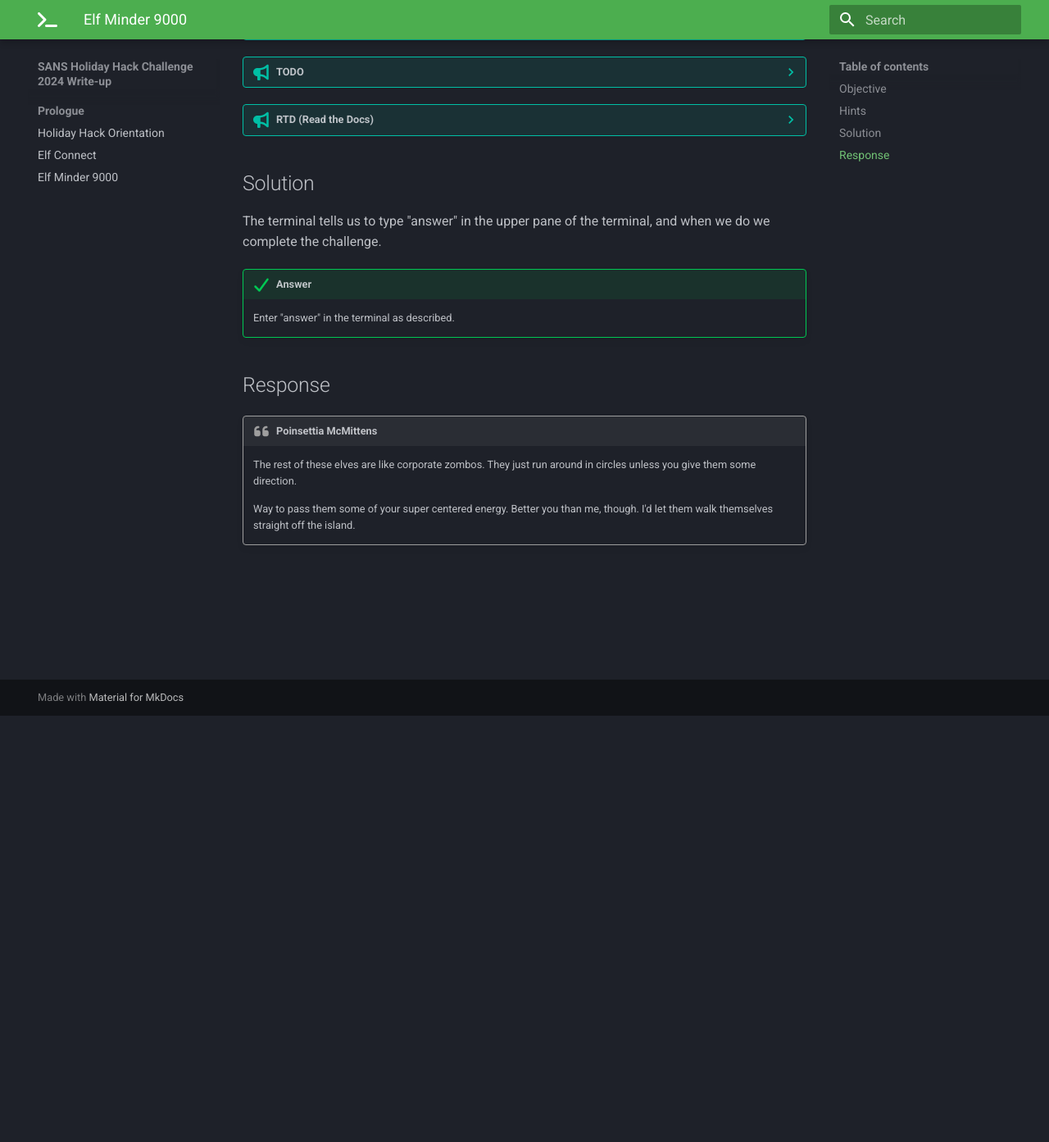
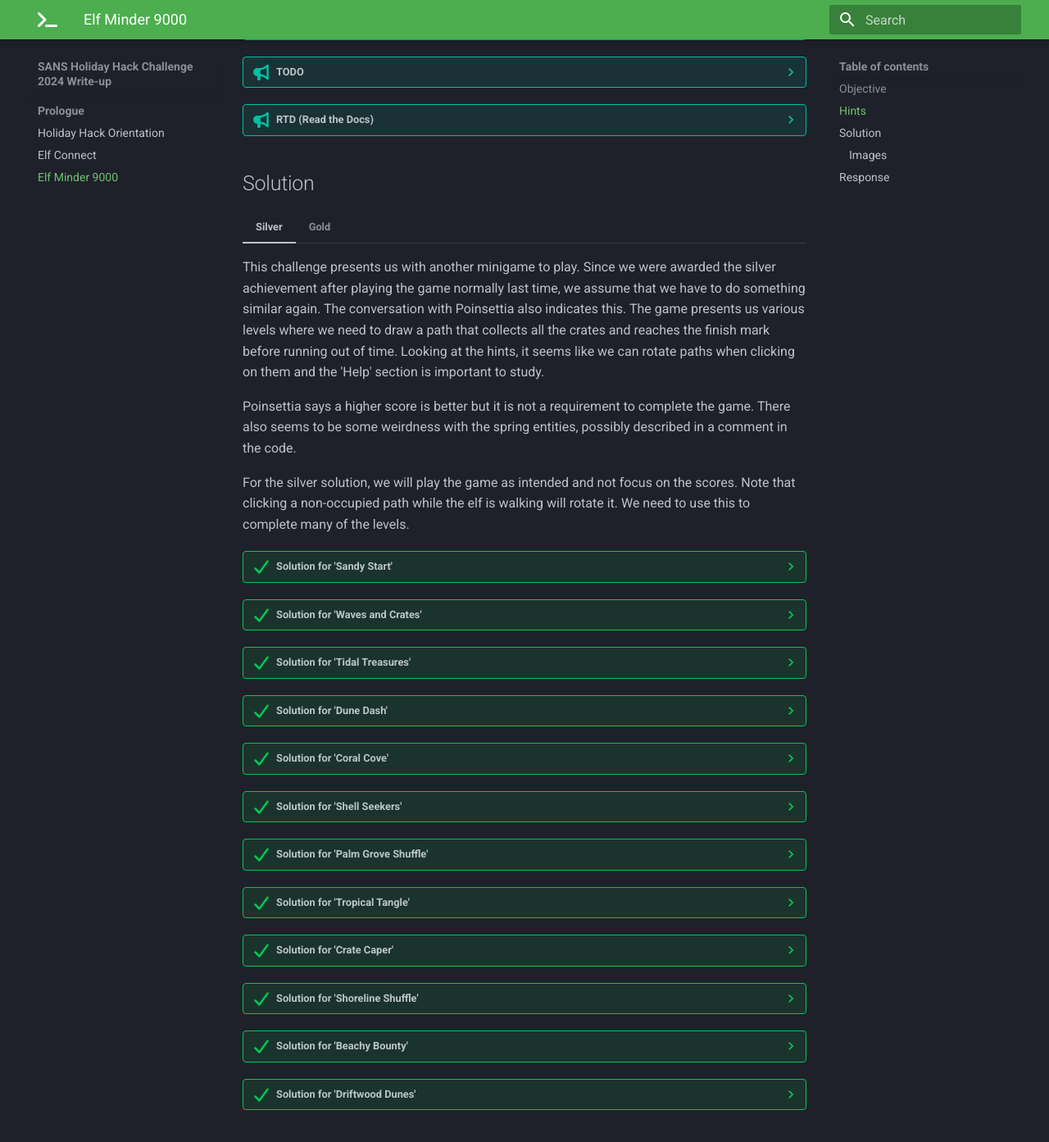
Before and after one commit to TomInTheBytes/SANS-HHC-2024, an MkDocs documentation site: the page built from docs/Prologue/elf_minder_9000.md, in a window 1280 px wide and 1400 px high, scrolled down 527 px. Shown: the top 1393 px of the window at 82% size. Built offline with MkDocs 1.6.1 and Material for MkDocs 9.7.7, drawn with Linux system fonts in a browser that asks for light colours.

Commit message:
first version for prologue

````diff
--- a/docs/Prologue/elf_minder_9000.md
+++ b/docs/Prologue/elf_minder_9000.md
@@ -20,13 +20,13 @@
 
     {==The faster you get there, the better your score!==}
 
-    I've run into some {==weirdness with the springs==} though. If I had created this game it would've been a lot more {==stable==}, but I won't comment on that any further.
+    I've run into some {==weirdness with the springs==} though. If I had created this game it would've been a lot more stable, but I won't {==comment==} on that any further.
 
 ## Hints
 
 ??? tip "Reusable Paths"
 
-    Some levels will require you to click and rotate paths in order for your elf to collect all the crates.
+    Some levels will require you to {==click and rotate paths==} in order for your elf to collect all the crates.
 
 ??? tip "TODO"
 
@@ -38,11 +38,108 @@
 
 ## Solution
 
-The terminal tells us to type "answer" in the upper pane of the terminal, and when we do we complete the challenge.
+=== "Silver"
 
-!!! success "Answer"
+    This challenge presents us with another minigame to play. Since we were awarded the silver achievement after playing the game normally last time, we assume that we have to do something similar again. The conversation with Poinsettia also indicates this. The game presents us various levels where we need to draw a path that collects all the crates and reaches the finish mark before running out of time. Looking at the hints, it seems like we can rotate paths when clicking on them and the 'Help' section is important to study.
 
-    Enter "answer" in the terminal as described.
+    Poinsettia says a higher score is better but it is not a requirement to complete the game. There also seems to be some weirdness with the spring entities, possibly described in a comment in the code.
+
+    For the silver solution, we will play the game as intended and not focus on the scores. Note that clicking a non-occupied path while the elf is walking will rotate it. We need to use this to complete many of the levels.
+
+    ??? success "Solution for 'Sandy Start'"
+
+        ![Image title](../images/elf_minder_9000/elf_minder_9000_level1.png)
+
+    ??? success "Solution for 'Waves and Crates'"
+
+        ![Image title](../images/elf_minder_9000/elf_minder_9000_level2.png)
+
+    ??? success "Solution for 'Tidal Treasures'"
+
+        ![Image title](../images/elf_minder_9000/elf_minder_9000_level3.png)
+
+    ??? success "Solution for 'Dune Dash'"
+
+        ![Image title](../images/elf_minder_9000/elf_minder_9000_level4.png)
+
+    ??? success "Solution for 'Coral Cove'"
+
+        ![Image title](../images/elf_minder_9000/elf_minder_9000_level5.png)
+
+    ??? success "Solution for 'Shell Seekers'"
+
+        ![Image title](../images/elf_minder_9000/elf_minder_9000_level6.png)
+
+    ??? success "Solution for 'Palm Grove Shuffle'"
+
+        ![Image title](../images/elf_minder_9000/elf_minder_9000_level7.png)
+
+    ??? success "Solution for 'Tropical Tangle'"
+
+        ![Image title](../images/elf_minder_9000/elf_minder_9000_level8.png)
+
+    ??? success "Solution for 'Crate Caper'"
+
+        ![Image title](../images/elf_minder_9000/elf_minder_9000_level9.png)
+
+    ??? success "Solution for 'Shoreline Shuffle'"
+
+        ![Image title](../images/elf_minder_9000/elf_minder_9000_level10.png)
+
+    ??? success "Solution for 'Beachy Bounty'"
+
+        ![Image title](../images/elf_minder_9000/elf_minder_9000_level11.png)
+
+    ??? success "Solution for 'Driftwood Dunes'"
+
+        ![Image title](../images/elf_minder_9000/elf_minder_9000_level12.png)
+
+=== "Gold"
+
+    After completing all the levels for the silver achievement, an additional one will appear for gold. This one is unsolvable with the standard ruleset. We need to exploit a bug in the game code to complete it. As mentioned in the hints, there is some funky behavior with the spring entity. Looking through the code, we find the following snippet:
+
+    ``` js title="Bugged code for spring entity in 'guide.js'" linenums="1" hl_lines="20"
+        getSpringTarget(springCell) {
+            // ..
+            do {
+                searchIndex += 1;
+                nextPoint = [ nextPoint[0] + dx, nextPoint[1] + dy ];
+
+                entityHere = this.entities.find(entity =>
+                    ~[
+                        EntityTypes.PORTAL,
+                        EntityTypes.SPRING,
+                    ].indexOf(entity[2]) &&
+                    searchIndex &&
+                    entity[0] === nextPoint[0] &&
+                    entity[1] === nextPoint[1]);
+                // ..
+                validTarget = this.isPointInAnySegment(nextPoint) || entityHere;
+            } while (!validTarget);
+
+            if (this.isPointInAnySegment(nextPoint) || entityHere) {
+                if (entityHere) return this.segments[0][0]; // fix this
+                // ..
+            }
+        }
+    ```
+
+    This code is responsible for computing the next point for the elf when encountering a spring. The game says the following:
+
+    !!! quote "Help documentation"
+        When stepped on, springs launch the elf in the current direction of travel. If there isn't a path in that direction, the elf will skip the spring.
+
+    The code therefore needs to check if there is a valid target for the elf to land. It includes a line that suggests that something is broken and needs to be fixed (see highlighted line). Following the logic, if the next valid target found is actually another special entity (a portal/tunnel or a spring), then let the elf land on path segment zero, which actually is the first path put down by the player in the level.
+
+    This means that we can exploit it by deliberately placing a tunnel or spring behind a spring to trigger this logic and start our path placement on the finish to let the elf land on there. A solution to this level would look like this:
+
+    ??? success "Solution for 'A Real Pickle'"
+
+        ![Image title](../images/elf_minder_9000/elf_minder_9000_level13.png)
+
+### Images
+
+![Image title](../images/elf_minder_9000/elf_minder_9000_main.png)
 
 ## Response
 
--- a/mkdocs.yml
+++ b/mkdocs.yml
@@ -65,6 +65,6 @@
   - def_list
 nav:
   - Prologue:
-      - Holiday Hack Orientation: prologue/holiday_hack_orientation.md
-      - Elf Connect: prologue/elf_connect.md
-      - Elf Minder 9000: prologue/elf_minder_9000.md
+      - Holiday Hack Orientation: Prologue/holiday_hack_orientation.md
+      - Elf Connect: Prologue/elf_connect.md
+      - Elf Minder 9000: Prologue/elf_minder_9000.md
````
Also changed, not shown: docs/Prologue/elf_connect.md (+4 -4 lines), docs/images/elf_connect/elf_connect_1.png (renamed from docs/images/elf_connect_1.png), docs/images/elf_minder_9000/elf_minder_9000_level1.png (added), docs/images/elf_minder_9000/elf_minder_9000_level10.png (added), docs/images/elf_minder_9000/elf_minder_9000_level11.png (added), docs/images/elf_minder_9000/elf_minder_9000_level12.png (added), docs/images/elf_minder_9000/elf_minder_9000_level13.png (added), docs/images/elf_minder_9000/elf_minder_9000_level2.png (added), docs/images/elf_minder_9000/elf_minder_9000_level3.png (added), docs/images/elf_minder_9000/elf_minder_9000_level4.png (added), docs/images/elf_minder_9000/elf_minder_9000_level5.png (added), docs/images/elf_minder_9000/elf_minder_9000_level6.png (added), docs/images/elf_minder_9000/elf_minder_9000_level7.png (added), docs/images/elf_minder_9000/elf_minder_9000_level8.png (added), 2 more files.
